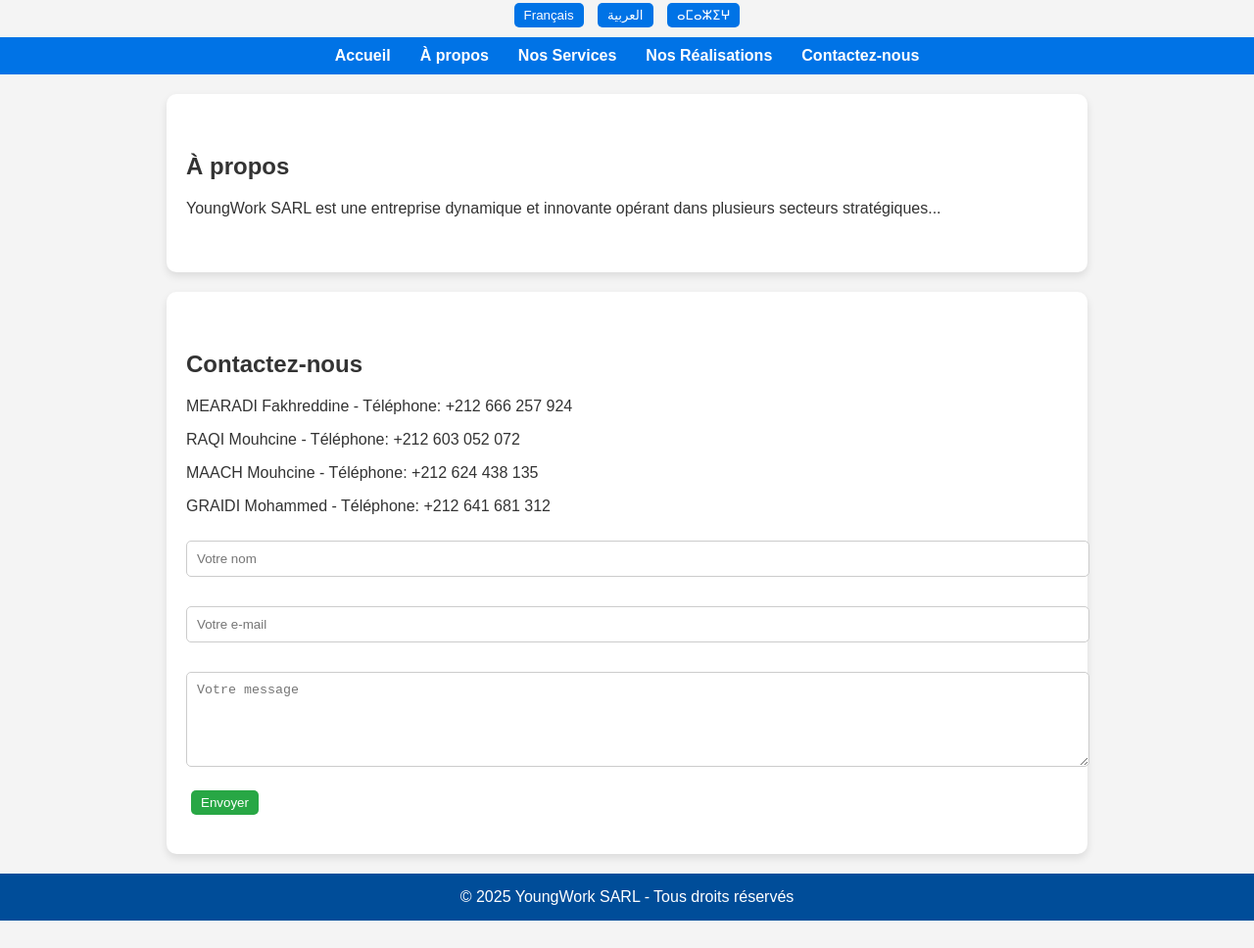
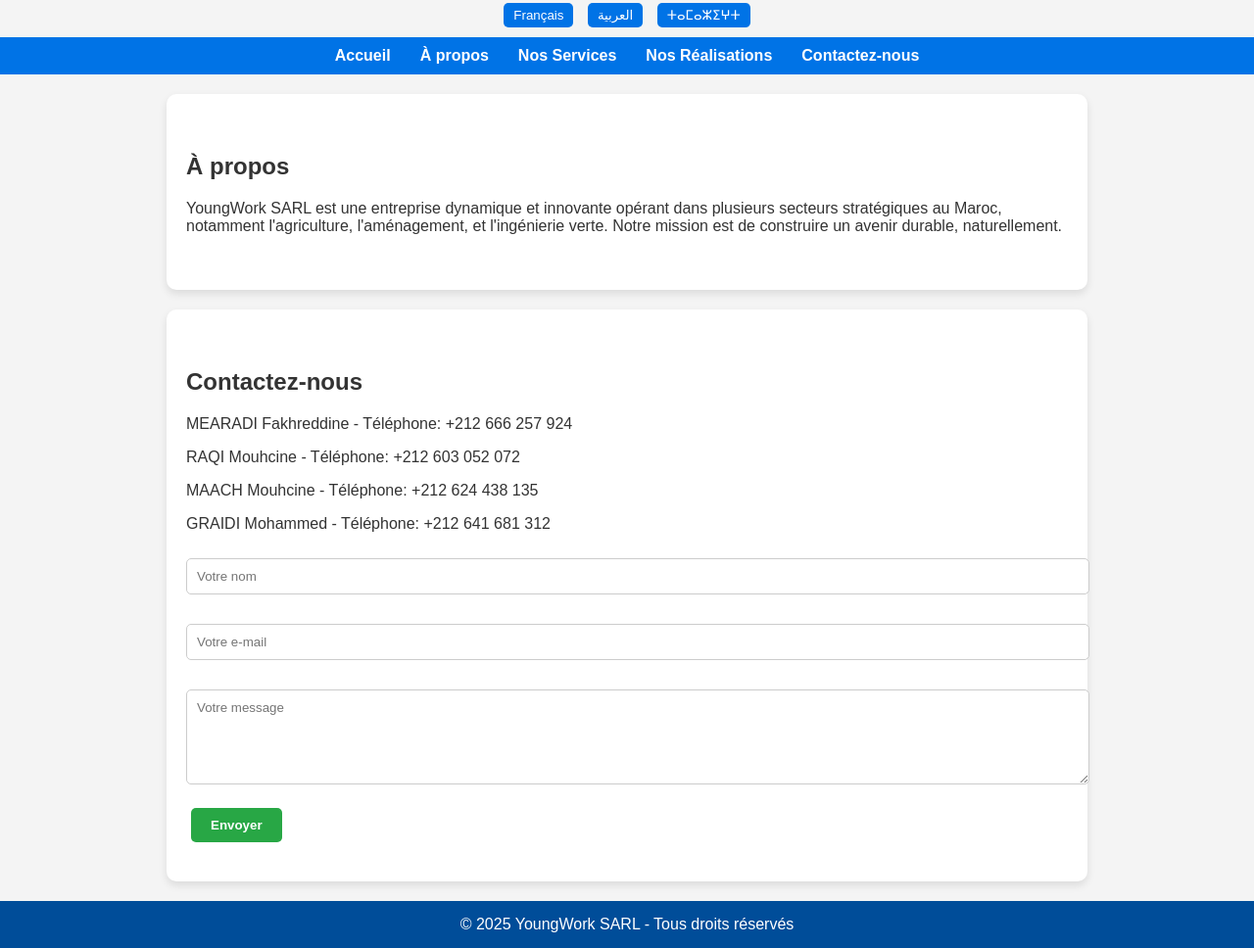
Before and after one commit to young-work2025/youngwork.github.io, a plain HTML site: page index.html in a window 1280 px wide. Shown: the part 161-1129 px from the top of the page at 98% size. Before the commit the page ends 1101 px from the top, so only its background shows below. Drawn offline with Linux system fonts and the light colour scheme.

Commit message:
Update index.html
mm

```diff
--- a/index.html
+++ b/index.html
@@ -61,6 +61,7 @@
       background-color: white;
       border-radius: 10px;
       box-shadow: 0 4px 8px rgba(0, 0, 0, 0.1);
+      font-family: Arial, sans-serif;
     }
     footer {
       background-color: #004d99;
@@ -76,9 +77,16 @@
       margin-bottom: 20px;
       border: 1px solid #ccc;
       border-radius: 5px;
+      font-family: Arial, sans-serif;
     }
     form button {
       background-color: #28a745;
+      color: white;
+      font-weight: bold;
+      border: none;
+      border-radius: 5px;
+      padding: 10px 20px;
+      cursor: pointer;
     }
     form button:hover {
       background-color: #218838;
@@ -94,7 +102,7 @@
   <div class="language-selector">
     <button onclick="changeLanguage('fr')">Français</button>
     <button onclick="changeLanguage('ar')">العربية</button>
-    <button onclick="changeLanguage('ber')">ⴰⵎⴰⵣⵉⵖ</button>
+    <button onclick="changeLanguage('ber')">ⵜⴰⵎⴰⵣⵉⵖⵜ</button>
   </div>
 
   <nav>
@@ -107,7 +115,9 @@
 
   <section class="section">
     <h2>À propos</h2>
-    <p id="aboutText">YoungWork SARL est une entreprise dynamique et innovante opérant dans plusieurs secteurs stratégiques...</p>
+    <p id="aboutText">
+      YoungWork SARL est une entreprise dynamique et innovante opérant dans plusieurs secteurs stratégiques au Maroc, notamment l'agriculture, l'aménagement, et l'ingénierie verte. Notre mission est de construire un avenir durable, naturellement.
+    </p>
   </section>
 
   <section class="section" id="contactSection">
@@ -119,7 +129,7 @@
 
     <form action="https://formspree.io/f/xxxxxxxx" method="POST">
       <input type="text" name="name" placeholder="Votre nom" required />
-      <input type="email" name="email" placeholder="Votre e-mail" required />
+      <input type="email" name="_replyto" placeholder="Votre e-mail" required />
       <textarea name="message" rows="5" placeholder="Votre message" required></textarea>
       <button type="submit">Envoyer</button>
     </form>
@@ -132,15 +142,15 @@
   <script>
     const texts = {
       fr: {
-        about: "YoungWork SARL est une entreprise dynamique et innovante opérant dans plusieurs secteurs stratégiques...",
+        about: "YoungWork SARL est une entreprise dynamique et innovante opérant dans plusieurs secteurs stratégiques au Maroc, notamment l'agriculture, l'aménagement, et l'ingénierie verte. Notre mission est de construire un avenir durable, naturellement.",
         contact: "Contactez-nous",
       },
       ar: {
-        about: "YoungWork SARL هي شركة ديناميكية ومبتكرة تنشط في عدة مجالات استراتيجية...",
+        about: "شركة YoungWork SARL هي مؤسسة ديناميكية ومبتكرة تعمل في عدة قطاعات استراتيجية بالمغرب، خاصة في مجالات الفلاحة، التهيئة، والهندسة البيئية. مهمتنا هي بناء مستقبل مستدام بطريقة طبيعية.",
         contact: "اتصل بنا",
       },
       ber: {
-        about: "YoungWork SARL d yan taddart n tsnaḍfi deg kra n yimanen imudan...",
+        about: "ⵢⵓⵏⴳⵡⵓⵔⴽ ⵙⴰⵔⵍ ⴷ ⵜⴰⴷⴷⴰⵔⵜ ⵓⵎⵓⴷⴷⴰⵏⴰ ⴷ ⵜⴰⵙⵏⴰⴽⵜ ⵜⵉ ⵓⴷⴷⵓⴽⴰⵏ ⴷ ⵉⵎⵓⴷⴷⴰⵏⵏ ⵏ ⵜⴼⵔⴰ ⵏ ⵍⵎⵖⵔⵉⴱ. ⵜⴰⵎⵙⴰⵍⵜ ⵏⵏⴻⵖ ⴷ ⴰⴷ ⵏⴻⴱⵏⵓ ⴰⵎⴻⵣⵡⴰⵔⵓ ⴷ ⴰⵎⴻⵍⵍⴰⵍ, ⴰⵣⵔⴰⵏ ⵏ ⵜⴰⵎⵓⵔⴰ ⵎⴰⵔⵓⴳ.",
         contact: "ⴰⴷⴷⴰⵔⴰⵏ ⵏⵓ",
       },
     };
```
